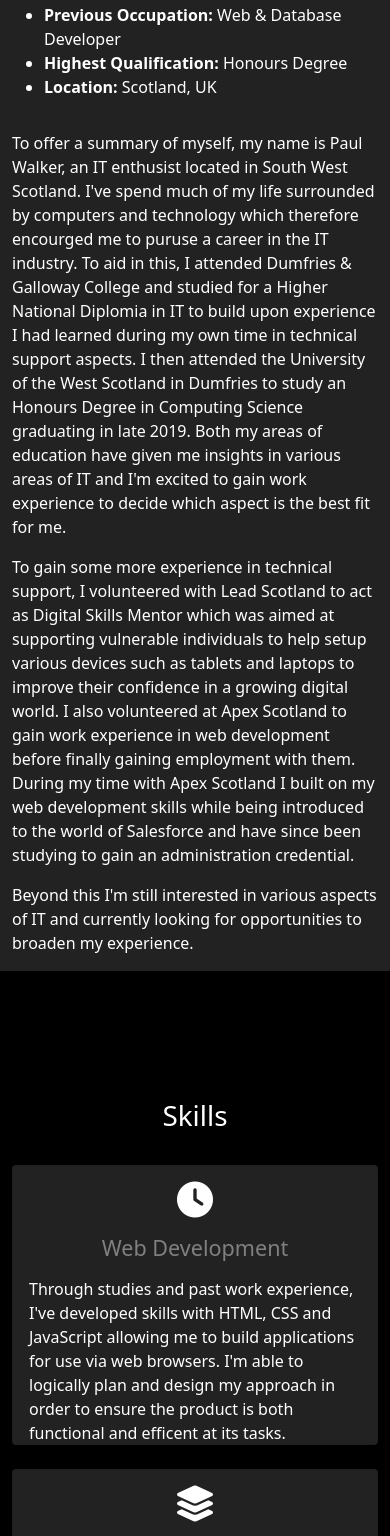
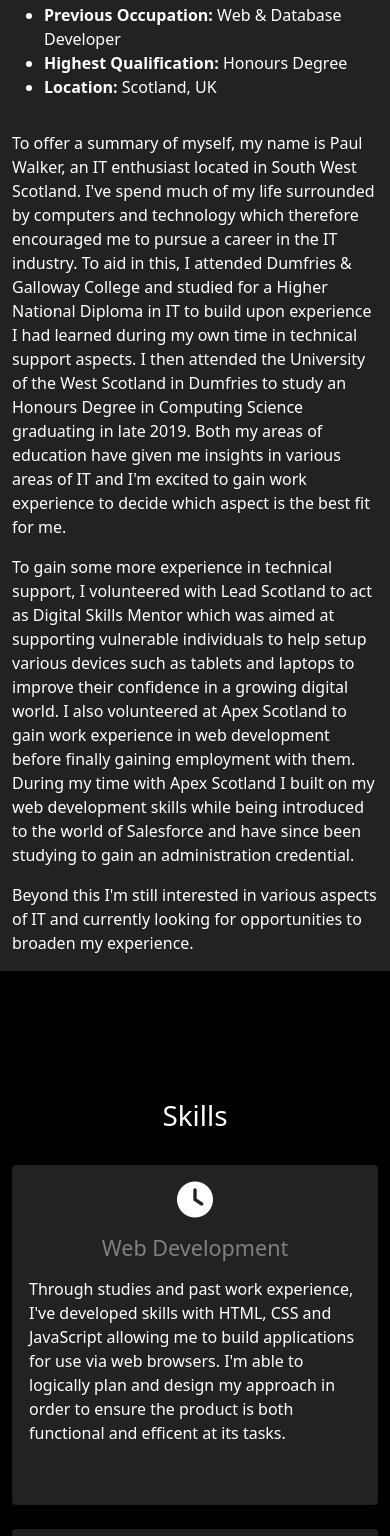
Before and after one commit to paulewalker92/paulewalker92.github.io, a plain HTML site: page index.html in a window 390 px wide. Shown: the part 1834-3370 px from the top of the page. Drawn offline with nearby package versions, Linux system fonts and the light colour scheme.

Commit message:
sizing and spelling updates

```diff
--- a/index.html
+++ b/index.html
@@ -93,7 +93,7 @@
                             </div>
                         </div>
                         <div class="row mt-3">
-                            <p>To offer a summary of myself, my name is Paul Walker, an IT enthusist located in South West Scotland. I've spend much of my life surrounded by computers and technology which therefore encourged me to puruse a career in the IT industry. To aid in this, I attended Dumfries & Galloway College and studied for a Higher National Diplomia in IT to build upon experience I had learned during my own time in technical support aspects. I then attended the University of the West Scotland in Dumfries to study an Honours Degree in Computing Science graduating in late 2019. Both my areas of education have given me insights in various areas of IT and I'm excited to gain work experience to decide which aspect is the best fit for me.</p>
+                            <p>To offer a summary of myself, my name is Paul Walker, an IT enthusiast located in South West Scotland. I've spend much of my life surrounded by computers and technology which therefore encouraged me to pursue a career in the IT industry. To aid in this, I attended Dumfries & Galloway College and studied for a Higher National Diploma in IT to build upon experience I had learned during my own time in technical support aspects. I then attended the University of the West Scotland in Dumfries to study an Honours Degree in Computing Science graduating in late 2019. Both my areas of education have given me insights in various areas of IT and I'm excited to gain work experience to decide which aspect is the best fit for me.</p>
                             <p>To gain some more experience in technical support, I volunteered with Lead Scotland to act as Digital Skills Mentor which was aimed at supporting vulnerable individuals to help setup various devices such as tablets and laptops to improve their confidence in a growing digital world. I also volunteered at Apex Scotland to gain work experience in web development before finally gaining employment with them. During my time with Apex Scotland I built on my web development skills while being introduced to the world of Salesforce and have since been studying to gain an administration credential.</p>
                             <p>Beyond this I'm still interested in various aspects of IT and currently looking for opportunities to broaden my experience.</p>
                         </div>
--- a/style.css
+++ b/style.css
@@ -195,12 +195,23 @@ a {
     .contactContainer {
         max-width: 540px;
     }
+
+}
+
+@media (max-width: 440px){
+    .contactContainer {
+        max-width: 540px;
+    }
+    .card {
+        min-height: 340px;
+    }
 }
 
 @media (min-width: 768px){
     .contactContainer {
         max-width: 720px;
     }
+
 }
 
 @media (min-width: 992px){
```
